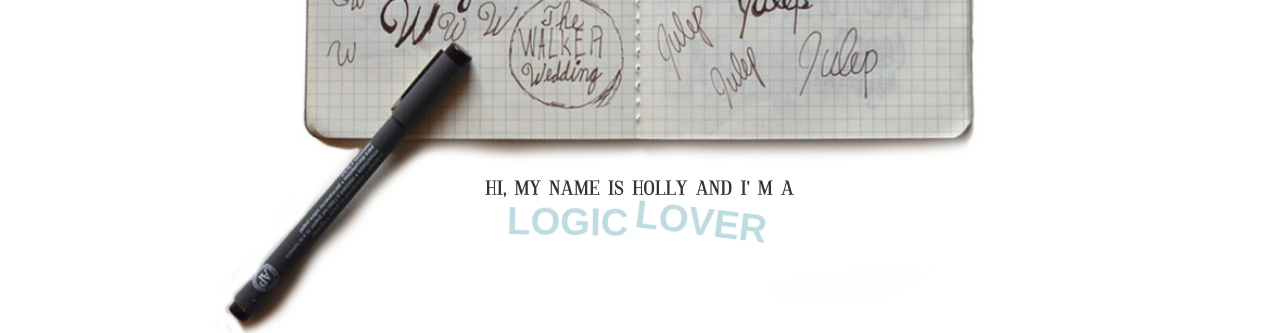
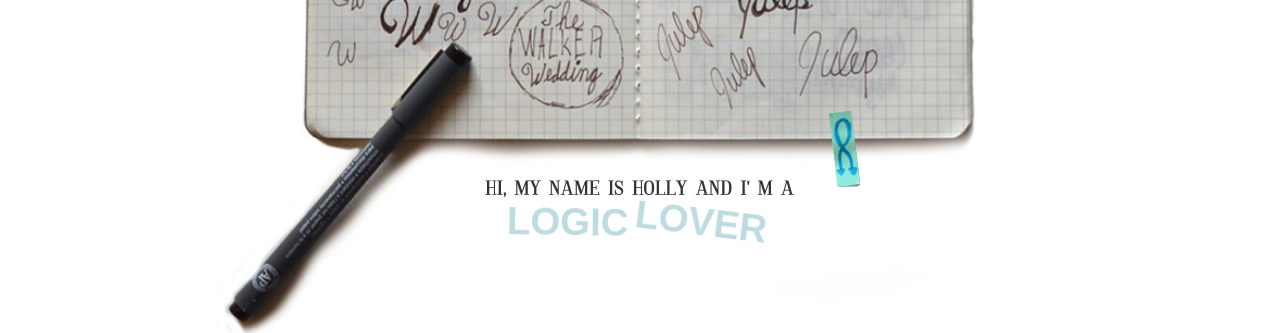
Before and after one commit to tcandens/himynameisholly.com, a Jekyll site: the page built from src/index.html, in a window 1280 px wide. Shown: the part 503-836 px from the top of the page. Built offline with Jekyll 4.4.1, drawn with Linux system fonts in a browser that asks for light colours; nearby versions of some CDN libraries; Markdown is read by kramdown in place of the engine named in the settings.

Commit message:
Tweak position of shuffle tab

```diff
--- a/src/assets/scss/_header.scss
+++ b/src/assets/scss/_header.scss
@@ -40,9 +40,9 @@
   background-size: contain;
   background-repeat: no-repeat;
   cursor: pointer;
-  transform: translate3d(13em, 0, 0) rotate(-7deg);
+  transform: translate3d(12em, 0, 0) rotate(-7deg);
   &:active {
-    transform: translate3d(13em, 2px, 0) rotate(-7deg);
+    transform: translate3d(12em, 2px, 0) rotate(-7deg);
   }
 }
 .index-header-copy-adjectives {
--- a/src/assets/stylesheets/style.css
+++ b/src/assets/stylesheets/style.css
@@ -395,34 +395,19 @@
 
 .index-header-shuffle {
   position: absolute;
-<<<<<<< HEAD
-  top: -80px;
-  left: 53%;
-  margin-left: 150px;
-=======
   top: -4rem;
   right: 50%;
->>>>>>> rere-header
   width: 2em;
   height: 4em;
   background-image: url('../images/shuffle.png');
   background-size: contain;
   background-repeat: no-repeat;
   cursor: pointer;
-<<<<<<< HEAD
-  -webkit-transform: rotate(-10deg);
-      -ms-transform: rotate(-10deg);
-          transform: rotate(-10deg); }
+  -webkit-transform: translate3d(12em, 0, 0) rotate(-7deg);
+          transform: translate3d(12em, 0, 0) rotate(-7deg); }
   .index-header-shuffle:active {
-    -webkit-transform: translate3d(0, 2px, 0) rotate(-10deg);
-            transform: translate3d(0, 2px, 0) rotate(-10deg); }
-=======
-  -webkit-transform: translate3d(13em, 0, 0) rotate(-7deg);
-          transform: translate3d(13em, 0, 0) rotate(-7deg); }
-  .index-header-shuffle:active {
-    -webkit-transform: translate3d(13em, 2px, 0) rotate(-7deg);
-            transform: translate3d(13em, 2px, 0) rotate(-7deg); }
->>>>>>> rere-header
+    -webkit-transform: translate3d(12em, 2px, 0) rotate(-7deg);
+            transform: translate3d(12em, 2px, 0) rotate(-7deg); }
 
 .index-header-copy-adjectives {
   margin-top: 10px;
```
